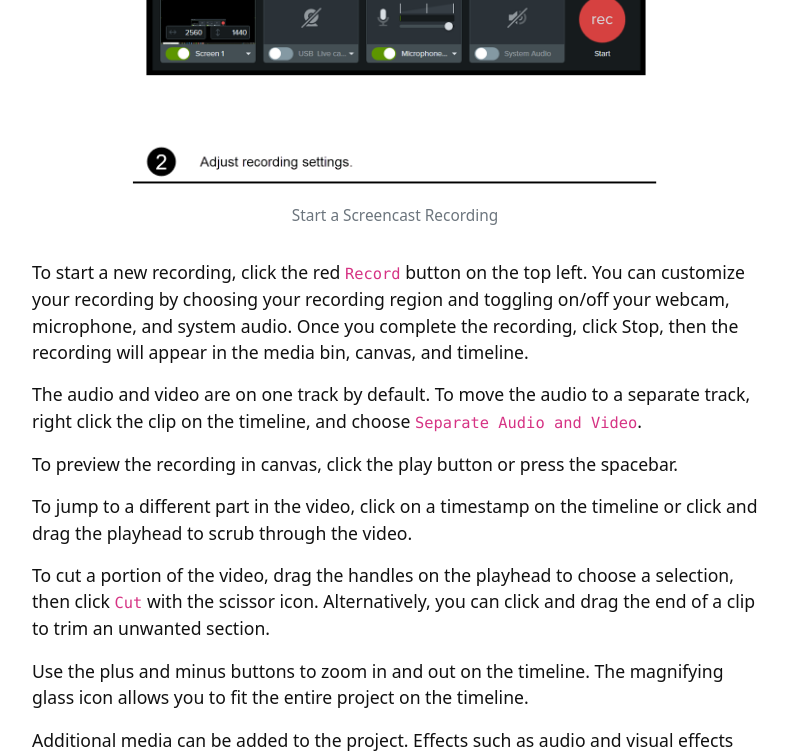
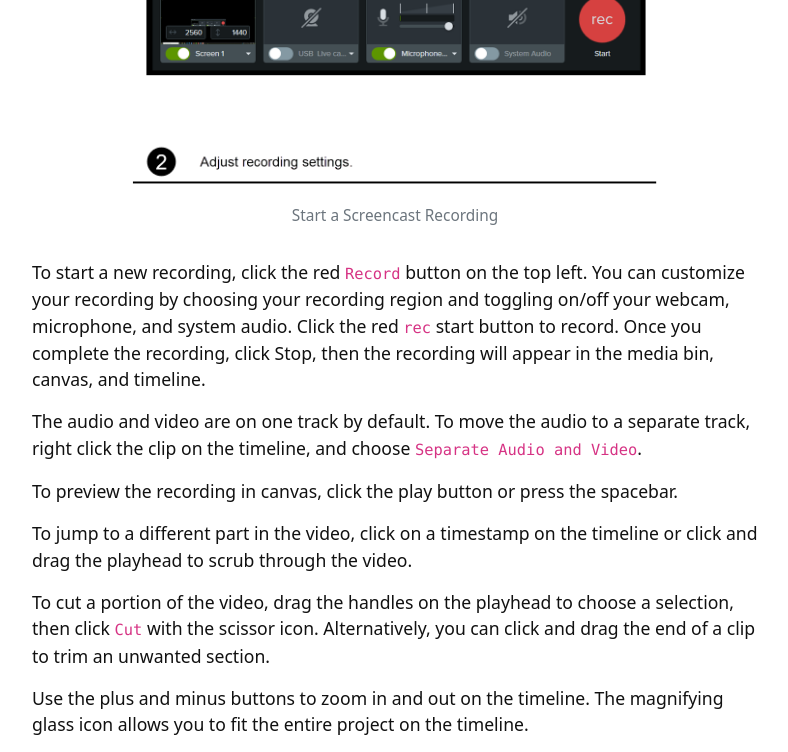
Before and after one commit to hanwendong1/camtasia, a Jekyll site: the page built from content/2-instructional.md, in a window 1280 px wide and 900 px high, scrolled down 2216 px, cut to the strip 0-752 px from the top of the window. Shown: the whole strip, without its empty margins (245-1033 px from the left). Built offline with Jekyll 4.4.1, drawn with Linux system fonts in a browser that asks for light colours.

Commit message:
Update 2-instructional.md

```diff
--- a/content/2-instructional.md
+++ b/content/2-instructional.md
@@ -29,7 +29,7 @@ You can not only reposition and resize the camera recording but also create a cu
 
 {% include figure.html img="StartaScreencastRecording.png" alt="Start a Screencast Recording" caption="Start a Screencast Recording" width="85%" %}
 
-To start a new recording, click the red `Record` button on the top left. You can customize your recording by choosing your recording region and toggling on/off your webcam, microphone, and system audio. Once you complete the recording, click Stop, then the recording will appear in the media bin, canvas, and timeline.
+To start a new recording, click the red `Record` button on the top left. You can customize your recording by choosing your recording region and toggling on/off your webcam, microphone, and system audio. Click the red `rec` start button to record. Once you complete the recording, click Stop, then the recording will appear in the media bin, canvas, and timeline.
 
 The audio and video are on one track by default. To move the audio to a separate track, right click the clip on the timeline, and choose `Separate Audio and Video`.
 
```
